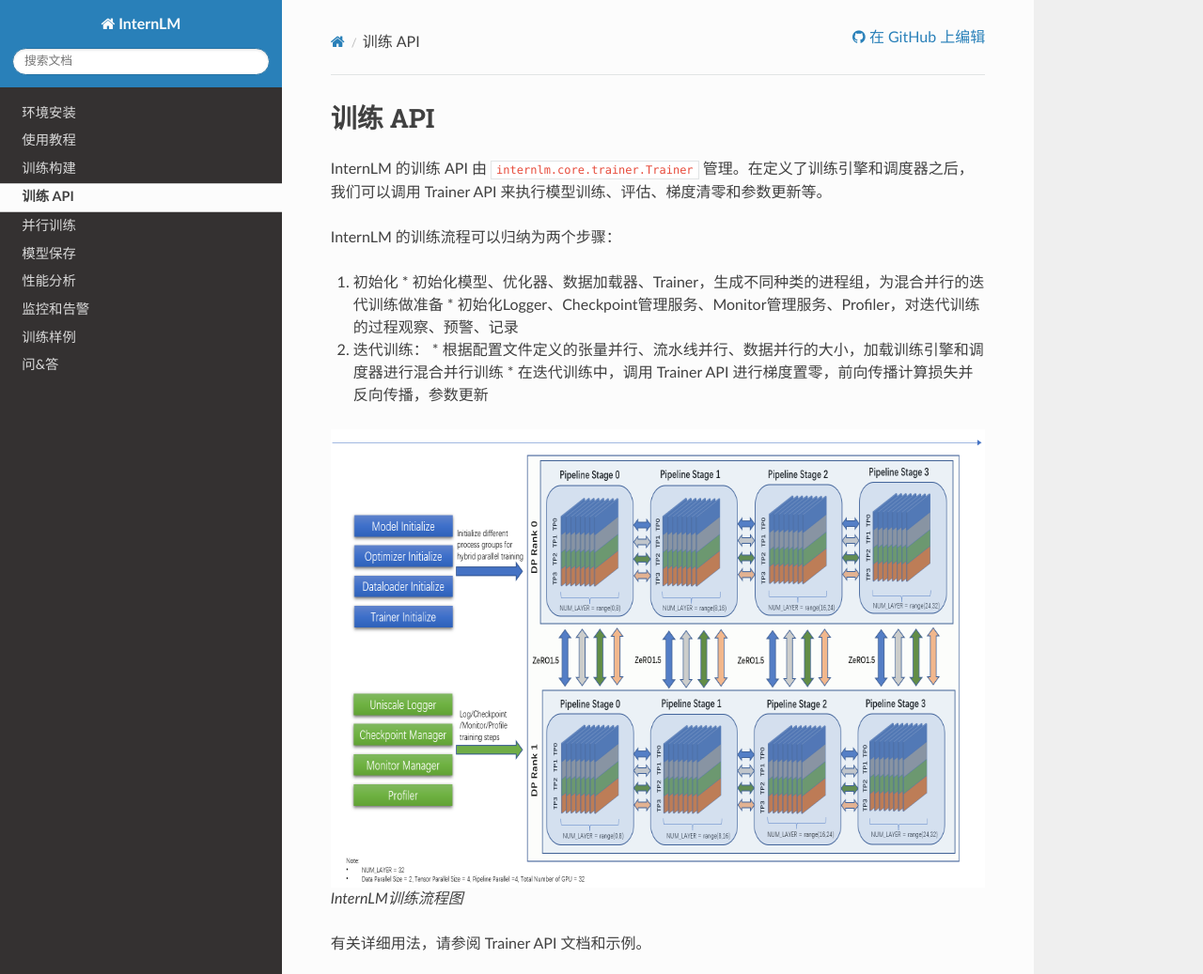
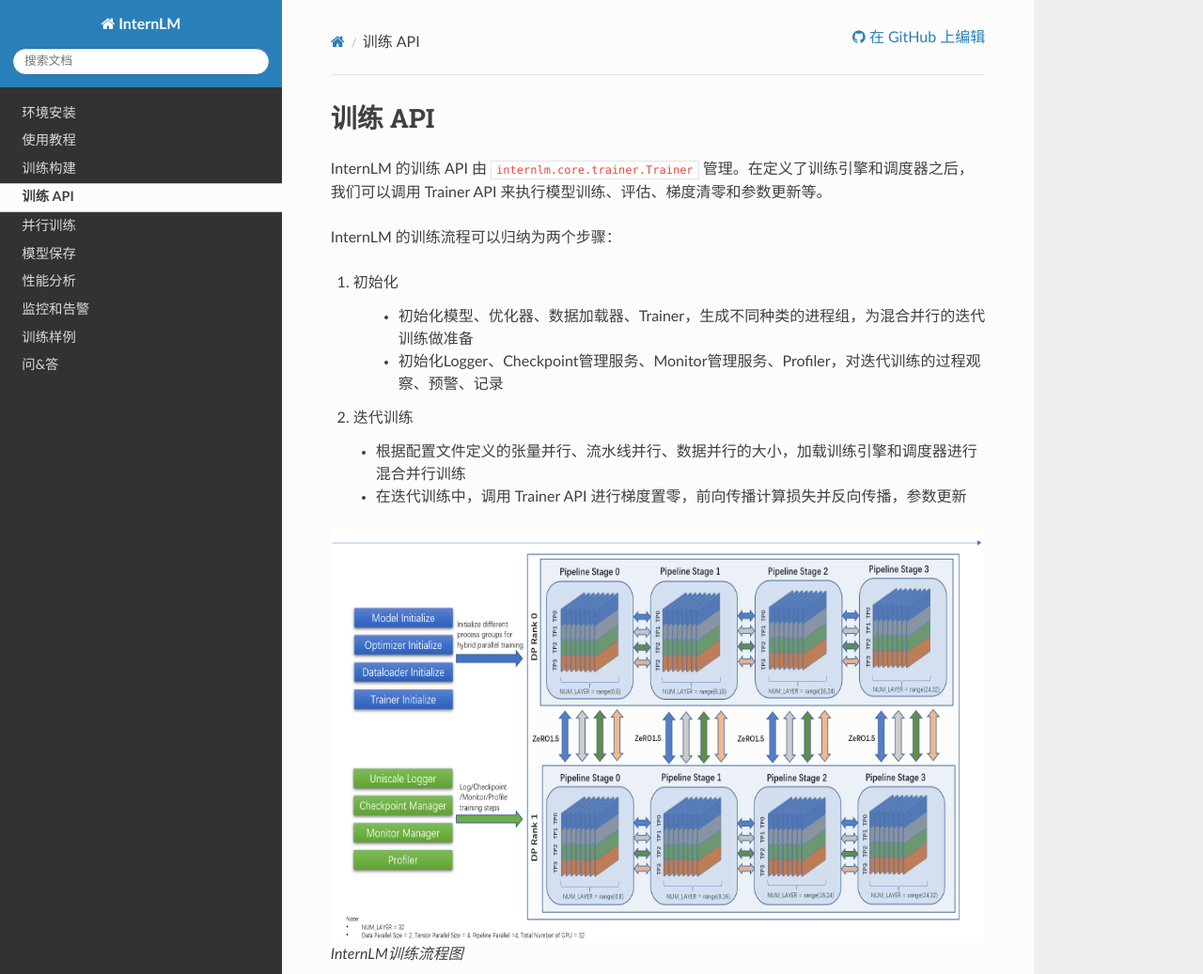
Before and after one commit to InternLM/InternLM, a Sphinx documentation site: the page built from doc/code-docs/source/training.rst, in a window 1280 px wide and 1399 px high, cut to the strip 0-1037 px from the top of the window. Shown: the whole strip at 94% size. Built offline with Sphinx 7.4.7 and the Read the Docs theme 2.0.0, drawn with Linux system fonts in a browser that asks for light colours.

```diff
--- a/doc/code-docs/source/checkpoint.rst
+++ b/doc/code-docs/source/checkpoint.rst
@@ -1,8 +1,9 @@
 模型保存
 ===================
 
-InternLM 使用 ``internlm.utils.model_checkpoint.CheckpointManager`` 来管理模型保存。 其中，可以
-使用 ``CheckpointManager.try_save_checkpoint(train_state)`` 来保存指定 step 的模型状态。InternLM支持启动时自动加载最新的模型备份，并在接收信号退出训练时自动进行模型备份。
+InternLM 使用 ``internlm.utils.model_checkpoint.CheckpointManager`` 来管理模型保存。其中，可以使用 ``CheckpointManager.try_save_checkpoint(train_state)`` 来保存指定 step 的模型状态。
+
+InternLM支持启动时自动加载最新的模型备份，并在接收信号退出训练时自动进行模型备份。
 
 Checkpointing
 -------------
--- a/doc/code-docs/source/training.rst
+++ b/doc/code-docs/source/training.rst
@@ -6,14 +6,17 @@
 InternLM 的训练流程可以归纳为两个步骤：
 
 1. 初始化
-   * 初始化模型、优化器、数据加载器、Trainer，生成不同种类的进程组，为混合并行的迭代训练做准备
-   * 初始化Logger、Checkpoint管理服务、Monitor管理服务、Profiler，对迭代训练的过程观察、预警、记录
-2. 迭代训练：
+
+    * 初始化模型、优化器、数据加载器、Trainer，生成不同种类的进程组，为混合并行的迭代训练做准备
+    * 初始化Logger、Checkpoint管理服务、Monitor管理服务、Profiler，对迭代训练的过程观察、预警、记录
+
+2. 迭代训练
+
    * 根据配置文件定义的张量并行、流水线并行、数据并行的大小，加载训练引擎和调度器进行混合并行训练
    * 在迭代训练中，调用 Trainer API 进行梯度置零，前向传播计算损失并反向传播，参数更新
 
 .. figure:: ../../imgs/hybrid_parallel_training.png
-  :scale: 50%
+  :scale: 45%
   :class: with-border
 
   InternLM训练流程图
```
Also changed, not shown: 3 other files.
